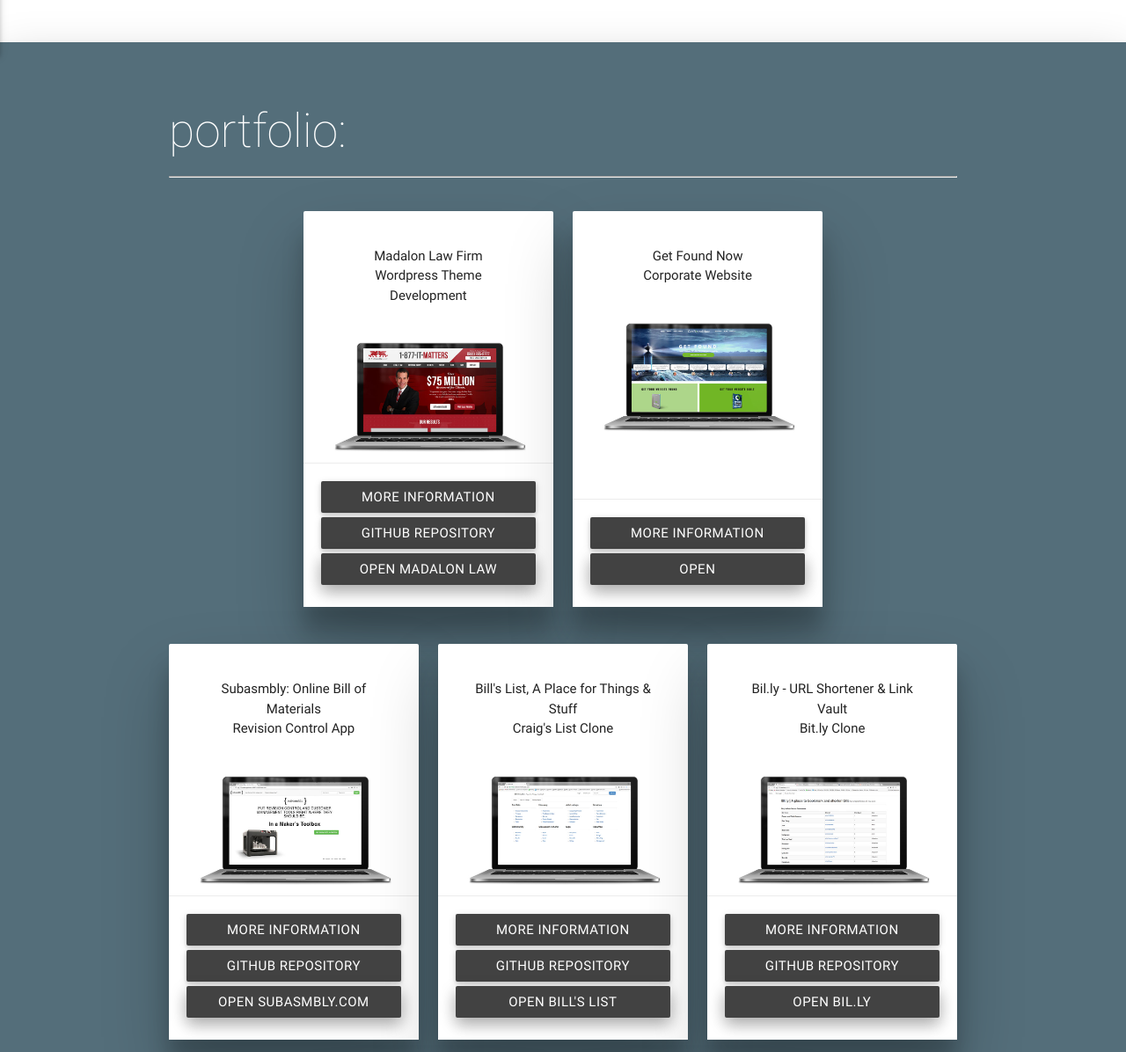
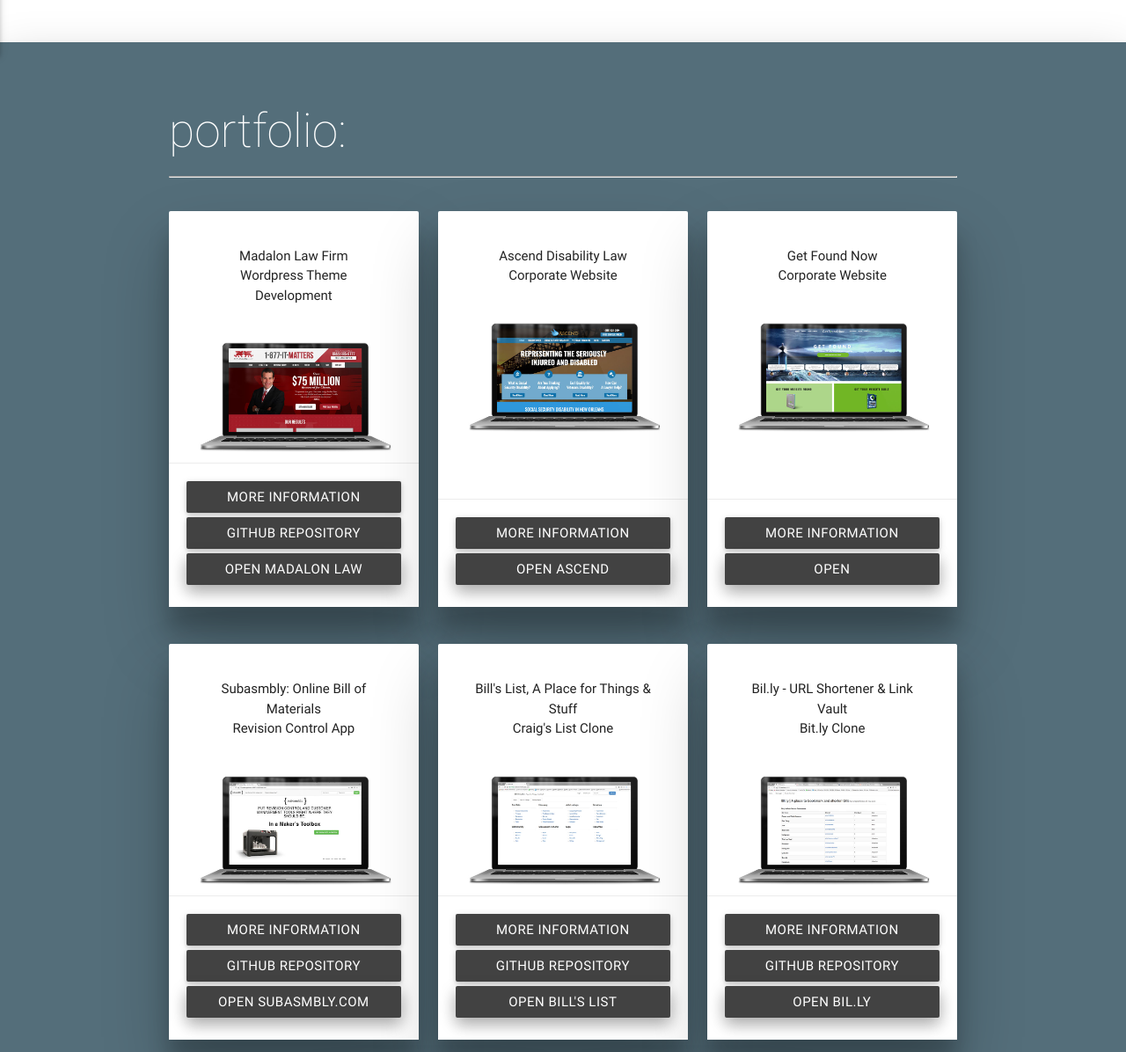
Before and after one commit to williamjohngardner/williamjgardner, a Django app: page / in a window 1280 px wide; the page is wider, and only the part inside the window is pictured. Shown: the part 797-1993 px from the top of that part at 88% size. Run offline with Django 3.2, Linux system fonts and the light colour scheme; some libraries are stand-ins or nearby versions.

Commit message:
added new modals and updated resumes

```diff
--- a/templates/index.html
+++ b/templates/index.html
@@ -27,14 +27,14 @@
   <hr>
   <br>
   <div class="row">
-    <div class="col l2"></div>
+
     <div class="col s12 m12 l4">
       <div class="card medium card-panel hoverable z-depth-5">
         <div class="card-content">
           <p class="center-align">Madalon Law Firm<br>Wordpress Theme Development</p>
         </div>
         <div class="card-image">
-          <img id="modalimg" class="materialboxed" src="{% static 'app/images/madalon.jpg' %}" alt="Madalon" />
+          <img id="modalimg" class="materialboxed" src="{% static 'app/images/madalon.jpg' %}" alt="Madalon Law Firm" />
         </div>
 
         <div class="card-action">
@@ -47,10 +47,25 @@
     <div class="col s12 m12 l4">
       <div class="card medium card-panel hoverable z-depth-5">
         <div class="card-content">
+          <p class="center-align">Ascend Disability Law<br>Corporate Website</p>
+        </div>
+        <div class="card-image">
+          <img id="modalimg" class="materialboxed" src="{% static 'app/images/ascend.jpg' %}" alt="Ascend Disability Law" />
+        </div>
+
+        <div class="card-action">
+          <a id="portfoliobutton" class="waves-effect grey darken-3 btn modal-trigger" href="#modal8">More Information</a>
+          <a id="portfoliobutton" class="waves-effect grey darken-3 btn modal-trigger z-depth-2" href="http://ascenddisability.com/" target="blank">Open Ascend Disability Law</a>
+        </div>
+      </div>
+    </div>
+    <div class="col s12 m12 l4">
+      <div class="card medium card-panel hoverable z-depth-5">
+        <div class="card-content">
           <p class="center-align">Get Found Now<br>Corporate Website</p>
         </div>
         <div class="card-image">
-          <img id="modalimg" class="materialboxed" src="{% static 'app/images/getfoundnow.jpg' %}" alt="Madalon" />
+          <img id="modalimg" class="materialboxed" src="{% static 'app/images/getfoundnow.jpg' %}" alt="Get Found Now" />
         </div>
 
         <div class="card-action">
@@ -59,7 +74,6 @@
         </div>
       </div>
     </div>
-    <div class="col l2"></div>
   </div>
   <div class="row">
       <div class="col s12 m12 l4">
@@ -336,6 +350,33 @@
         </div>
       </div>
     </div>
+    <!-- Modal Structure 8-->
+    <div id="modal8" class="modal">
+      <div class="modal-content">
+        <h5>AscendDisability.com - Corporate Website</h5>
+        <hr>
+        <p>Ascend Disability Law</p>
+        <hr>
+        <h6>Technologies implemented: </h6>
+        <div class="row">
+          <div class="col m3">
+            <p>Wordpress CMS</p>
+            <p>HTML</p>
+            <p>CSS</p>
+          </div>
+        </div>
+      </div>
+      <div class="modal-footer">
+        <div class="row">
+          <div class="col m4">
+            <a class="waves-effect grey darken-3 btn modal-trigger z-depth-2" href="http://ascenddisability.com/" target="blank">Open Ascend Disability Law</a>
+          </div>
+          <div class="col m4">
+            <a href="#!" class=" modal-action modal-close waves-effect waves-green btn-flat">Close</a>
+          </div>
+        </div>
+      </div>
+    </div>
     <!-- Modal Structure 6-->
     <div id="modal6" class="modal">
       <div class="modal-content">
@@ -530,28 +571,28 @@
               <h6 class="btn-flat disabled black-text" width="175px">Java</h6>
               <h6 class="btn-flat disabled black-text" width="175px">Bootstrap</h6>
               <h6 class="btn-flat disabled black-text" width="175px">Photoshop</h6>
-              <h6 class="btn-flat disabled black-text" width="175px">Solidworks</h6>
+
             </div>
             <div class="col m3">
               <h6 class="btn-flat disabled black-text" width="175px">Django</h6>
-              <h6 class="btn-flat disabled black-text" width="175px">Heroku</h6>
+              <h6 class="btn-flat disabled black-text" width="175px">PHP</h6>
               <h6 class="btn-flat disabled black-text" width="175px">Materialize</h6>
               <h6 class="btn-flat disabled black-text" width="175px">Illustrator</h6>
-              <h6 class="btn-flat disabled black-text" width="175px">Rhino3D</h6>
+
             </div>
             <div class="col m3">
               <h6 class="btn-flat disabled black-text" width="175px">HTML5/CSS3</h6>
-              <h6 class="btn-flat disabled black-text" width="175px">Github</h6>
-              <h6 class="btn-flat disabled black-text" width="175px">ZSH</h6>
-              <h6 class="btn-flat disabled black-text" width="175px">In-Design</h6>
-              <h6 class="btn-flat disabled black-text" width="175px">AutoCAD</h6>
+              <h6 class="btn-flat disabled black-text" width="175px">Git</h6>
+              <h6 class="btn-flat disabled black-text" width="175px">Linux Shell</h6>
+              <h6 class="btn-flat disabled black-text" width="175px">Heroku</h6>
+
             </div>
             <div class="col m3">
               <h6 class="btn-flat disabled black-text" width="175px">Wordpress</h6>
               <h6 class="btn-flat disabled black-text" width="175px">RESTful API</h6>
               <h6 class="btn-flat disabled black-text" width="175px">PostgreSQL</h6>
-              <h6 class="btn-flat disabled black-text" width="175px">Acrobat</h6>
-              <h6 class="btn-flat disabled black-text" width="175px">Sketchup</h6>
+              <h6 class="btn-flat disabled black-text" width="175px">MySQL</h6>
+
             </div>
           </div>
         </div>
@@ -580,12 +621,13 @@
         <div class="container">
           <br>
           <ul>
-            <li><h5>Childrens Health Board: <small>Wordpress Website & Hosting Setup</small></h5></li>
-            <li><h5>Sunica.org: <small>Wordpress Website & Hosting Setup</small></h5></li>
-            <li><h5>DC Design House: <small>Wordpress Website, Hosting, Social Media</small></h5></li>
-            <li><h5>American Grilling Club: <small>Wordpress Website & Branding</small></h5></li>
-            <li><h5>FutureCare Maryland: <small>Existing Wordpress Website Maintenance</small></h5></li>
-            <li><h5>Lorenz Consulting LLC: <small>Wordpress Website & Hosting Setup</small></h5></li>
+            <li><h5><a href="https://madalonlaw.com/" target="_blank">Madalon Law Firm:</a> <small>Wordpress Site &amp; Theme Development</small></h5></li>
+            <li><h5><a href="http://getfoundnow.co/" target="_blank">Get Found Now:</a> <small>Wordpress Site Development</small></h5></li>
+            <li><h5><a href="http://ascenddisability.com/" target="_blank">Ascend Disability Law Firm:</a> <small>Wordpress Site Development</small></h5></li>
+            <li><h5><a href="http://thevancelawfirm.com/" target="_blank">Vance Law Firm:</a> <small>Wordpress Site Development</small></h5></li>
+            <li><h5><a href="http://childrenshealthboard.org/" target="_blank">Childrens Health Board:</a> <small>Wordpress Website &amp; Hosting Setup</small></h5></li>
+            <li><h5><a href="http://www.dcdesignhouse.com/" target="_blank">DC Design House:</a> <small>Wordpress Website, Hosting, Social Media</small></h5></li>
+
           </ul>
           <br>
         </div>
@@ -597,8 +639,17 @@
         <div class="container">
           <br>
           <ul>
+            <li><h5>Wordpress Developer, 2016-2017: <small>EverConvert</small></h5></li>
+            <li><h6>Developer of Wordpress based websites to assist EverConvert's effort of providing industry leading SEO services to lawyers and law firms nation-wide.<br>
+                    <br>I am currently developing a custom WP theme framework, utilizing Advanced Custom Fields, to provide the company with the ability to reuse custom themes and create custom sites without needing to re-develop themes or code.<br>
+                    <br>My development efforts leverage Wordpress, PHP, HTML, and CSS, as well as several Wordpress specific Saas products.</h6></li>
+          </ul>
+          <br>
+          <ul>
             <li><h5>Principal, 2011-2016: <small>William John Gardner Design Studio, LLC</small></h5></li>
-            <li><h6>Furniture design and development startup focused on providing high end custom designs to interior designers in the Washington, DC area.</h6></li>
+            <li><h6>WJGDS is the design studio of Bill Gardner, a Washington, D.C. area firm that specializes in custom designer home furnishings specifically aimed at the interior design market.<br>
+                    <br>With a background in industrial design, engineering, and construction, Bill has nearly two decades of experience with the inter-connectivity of materials which is reflected in his heirloom-quality designs. Bill takes pride in supporting talented, U.S-based craftsmen and producing American made furniture for the trade.<br>
+                    <br>Bill has been featured in recognized design blogs and regional design magazines for his work and his contributions to the design industry.</h6></li>
           </ul>
           <br>
           <ul>
```
Also changed, not shown: app/static/app/images/ascend.jpg (added).
